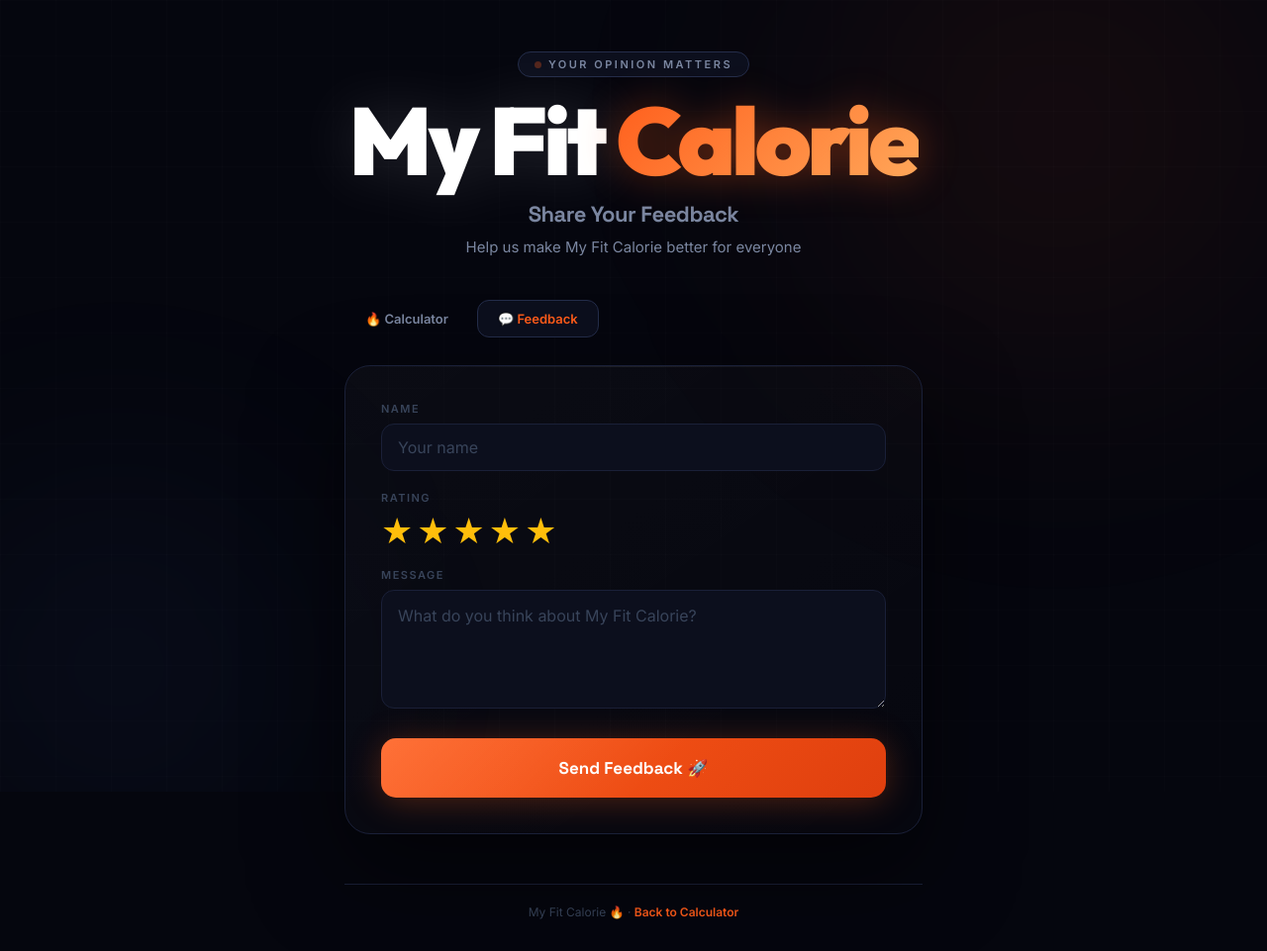
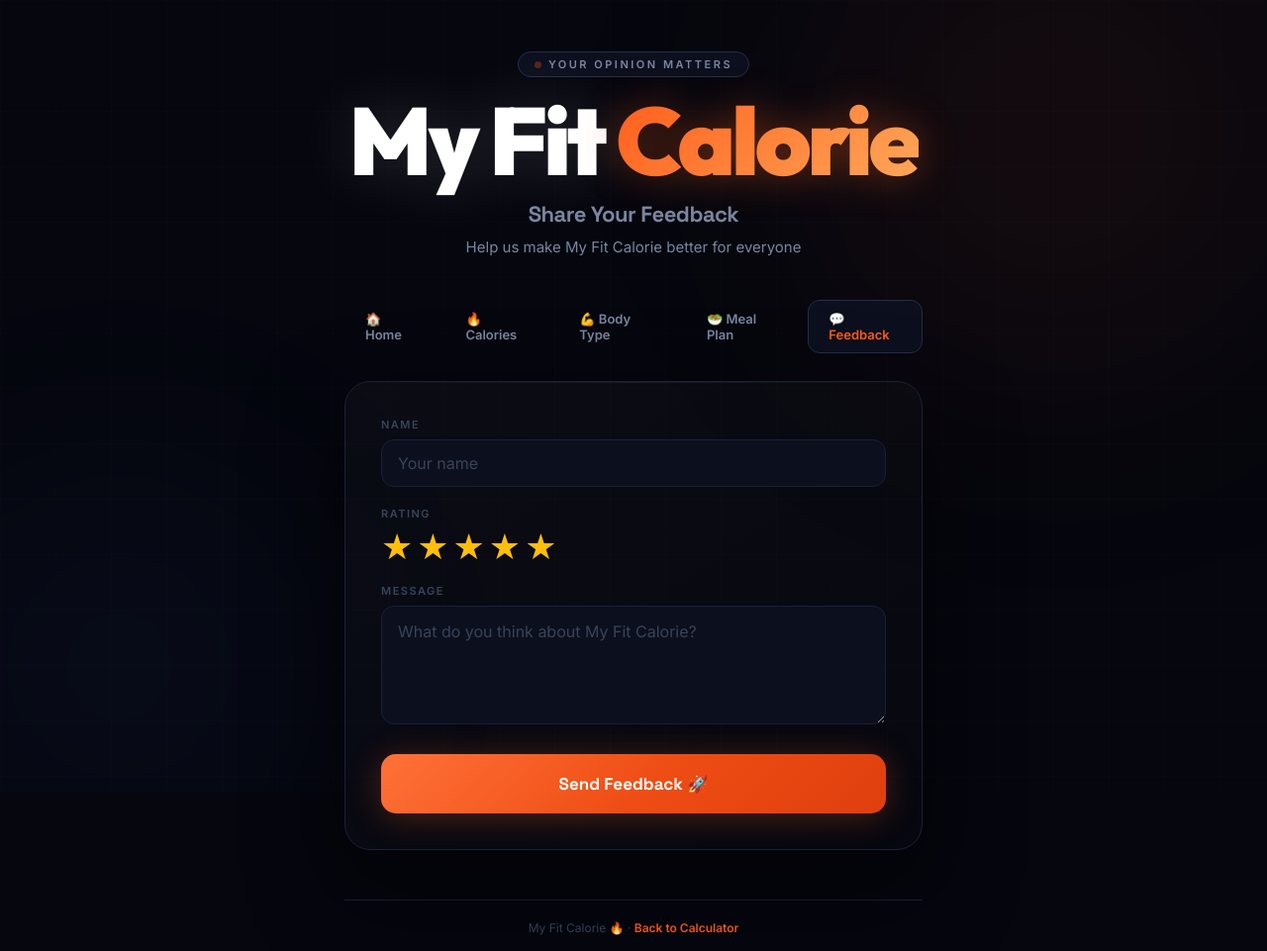
Before and after one commit to arhamsiddiqui07/myfitcalorie, a Flask app: page /feedback in a window 1280 px wide. Shown: the top 961 px of the page at 99% size. Before the commit the page ends 929 px from the top, so only its background shows below. Run offline with Flask 3, Linux system fonts and the light colour scheme.

Commit message:
Update feedback.html

```diff
--- a/templates/feedback.html
+++ b/templates/feedback.html
@@ -116,7 +116,10 @@ textarea.fbi{resize:vertical;min-height:120px;line-height:1.6}
   </header>
 
   <div class="nav">
-    <a href="/" class="nav a">🔥 Calculator</a>
+    <a href="/" class="nav a">🏠 Home</a>
+    <a href="/calculator" class="nav a">🔥 Calories</a>
+    <a href="/bodytype" class="nav a">💪 Body Type</a>
+    <a href="/mealplan" class="nav a">🥗 Meal Plan</a>
     <a href="/feedback" class="nav a on">💬 Feedback</a>
   </div>
 
```
